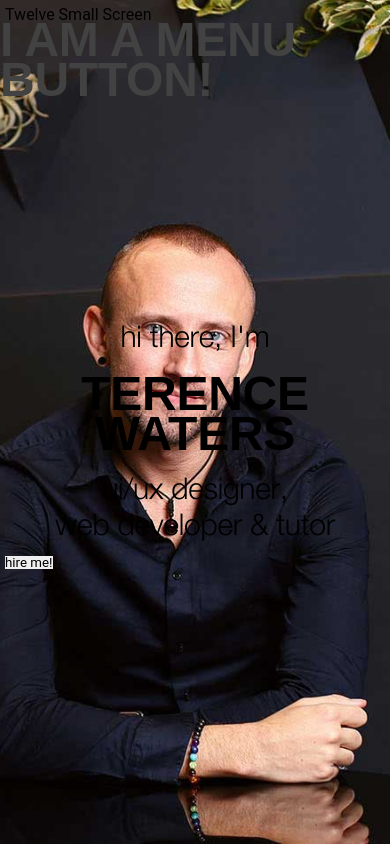
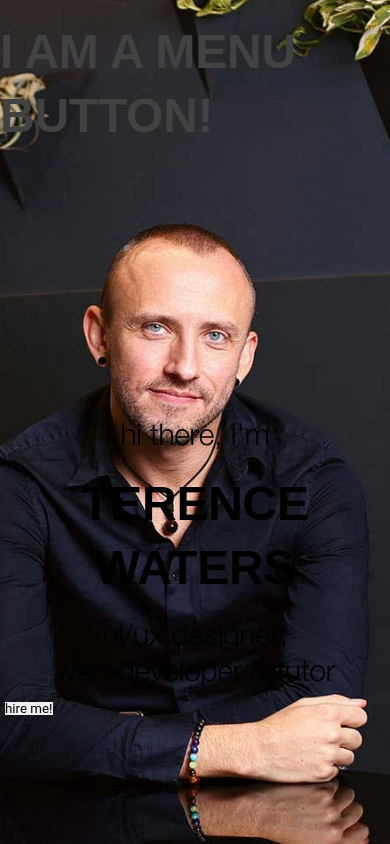
Before and after one commit to AplUSAndmINUS/terence-waters-ionic, a React (Create React App) app: page /home in a window 390 px wide. Built offline with nearby package versions, Linux system fonts and the light colour scheme; a web font is replaced by a local one.

Commit message:
finished styling of home page text on small screens

```diff
--- a/src/pages/SkinPage/SkinPage.tsx
+++ b/src/pages/SkinPage/SkinPage.tsx
@@ -1,28 +1,28 @@
 import { IonCol, IonContent, IonHeader, IonPage, IonToolbar } from '@ionic/react';
 import MenuButton from '../../components/menu/MenuButton/MenuButton';
 
+import './SkinPage.scss';
 import { FullScreenRow } from './styled';
-import './SkinPage.scss';
 
 export const SkinPage: React.FC = () => {
   return (
     <IonPage>
       <IonContent fullscreen>
         <IonHeader className="ion-no-border">
-          <IonToolbar className="ion-no-border" style={{ position: 'fixed', top: 0, right: 0 }}>
+          <IonToolbar className="ion-no-border" style={{ position: 'fixed', top: 0, left: 0, right: 0 }}>
             <MenuButton />
           </IonToolbar>
         </IonHeader>
-        <FullScreenRow className="ion-hide-md-up">
-          <IonCol size="12" className="ion-align-items-center ion-justify-content-center">Twelve Small Screen</IonCol>
-          <IonCol size="12" className="ion-align-items-center ion-justify-content-center">
+        <FullScreenRow className="ion-hide-lg-up ion-align-items-center ion-justify-content-end">
+          <IonCol size="12">&nbsp;</IonCol>
+          <IonCol size="12" className="">
             <h3 className="ion-text-center">hi there, I'm</h3>
             <h1 className="ion-text-center">Terence Waters</h1>
             <h3 className="ion-text-center">ui/ux designer, <br />web developer &amp; tutor</h3>
-            <button>hire me!</button>
+            <button className="ion-center">hire me!</button>
           </IonCol>
         </FullScreenRow>
-        <FullScreenRow className="ion-justify-content-center ion-hide-md-down">
+        <FullScreenRow className="ion-justify-content-center ion-hide-lg-down">
           <IonCol className="ion-align-items-center ion-justify-content-center ion-hide-sm-down">hi there, I'm Terence Waters</IonCol>
           <IonCol>Six Medium screen</IonCol>
         </FullScreenRow>
--- a/src/theme/typography.scss
+++ b/src/theme/typography.scss
@@ -76,11 +76,11 @@ pre {
 }
 
 // have to override all the styles of ionic-- no typography variables
-@media (max-width: 768px) {
+@media (max-width: 992px) {
   h1 {
     font-size: 3rem !important;
     letter-spacing: -0.25px !important;
-    line-height: 40px !important;
+    line-height: 64px !important;
     font-weight: 900 !important;
   }
 
```
